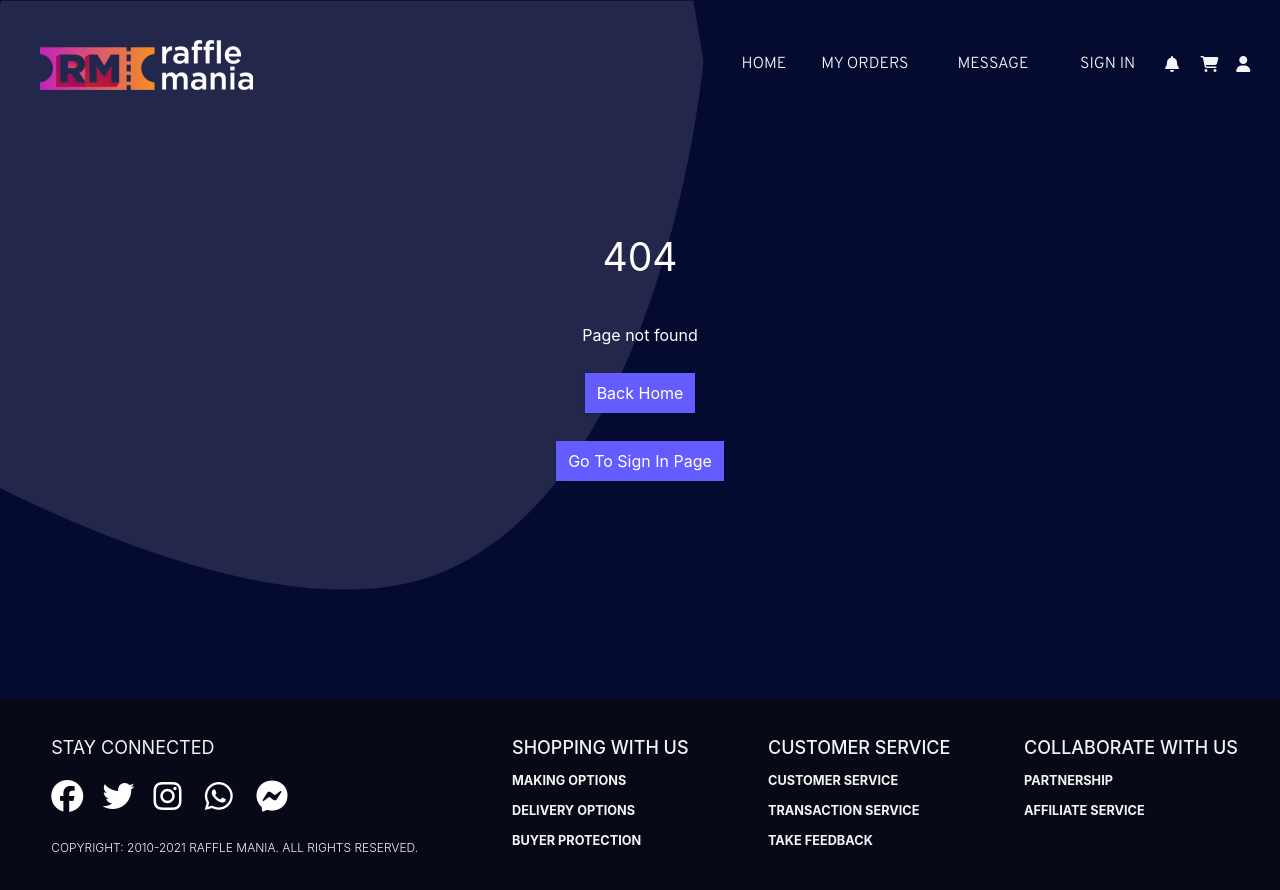
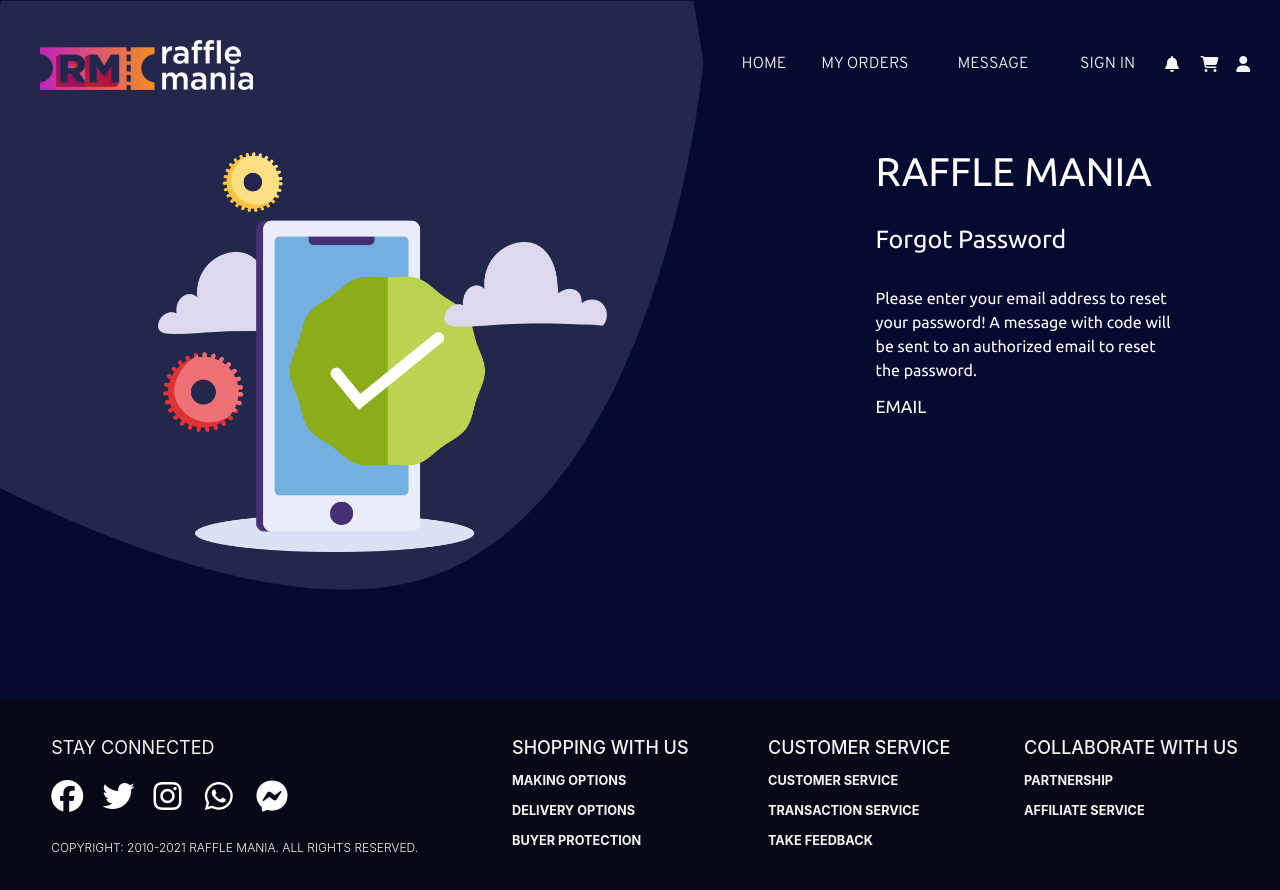
Before and after one commit to AbdAska/1stProject, a React (Create React App) app: page /Resett in a window 1280 px wide. Shown: the top 890 px of the page. Built offline with nearby package versions, Linux system fonts and the light colour scheme.

Commit message:
first commit

```diff
--- a/src/App.js
+++ b/src/App.js
@@ -7,6 +7,7 @@ import Ongoing from './ongoing';
 import Getin from './pages/Getin';
 import Dashboard from './pages/Dashboard';
 import ResetPass from './pages/resetpass';
+import Resett from './pages/Resett';
 
 // function App() {
 //   return <BrowserRouter>
@@ -54,12 +55,15 @@ function App() {
     <Route path='message' element={<Ongoing/>}/>
     {/* clearly we dont need slashes in paths in version 6/// also contents of the components can also be written in routes in element tags */}
     <Route path='signin' element={<Getin/>}/>
+    <Route path='Dashboard' element={<Dashboard/>}/>
+
     <Route path='notifications' element={<Ongoing/>}/>
     <Route path='cart' element={<Ongoing/>}/>
     <Route path='reset' element={<ResetPass/>}/>
+    <Route path='Resett' element={<Resett/>}/>
     <Route path='Signup' element={<Ongoing/>}/>
     <Route path='*' element={<Error/>}/>
-    <Route path='Dashboard' element={<Dashboard/>}/>
+
     </Route>
     {/* so here we have enclosed or nested all other components inside the home one */}
 
--- /dev/null
+++ b/src/pages/Resett.js
@@ -0,0 +1,21 @@
+import { Link } from "react-router-dom";
+import image from './image.png'
+const Resett = () =>{
+return <div className="A29">
+     <img src={image} className='AI' alt={image}></img>
+     <div className='A30'>
+     <form>
+         <h1 style={{lineHeight:'100%'}}>RAFFLE MANIA</h1>
+         <h4 style={{lineHeight:'200%', color:'white'}}>Forgot Password</h4>
+         <p style={{lineHeight:'150%'}}>Please enter your email address to reset your password! A message with code will be sent to an authorized email to reset the password.</p>
+         <div className='inputcon'>
+
+            <h5>Email</h5>
+
+        </div> <br/>
+
+         </form>
+         </div>
+         </div>
+}
+export default Resett;
--- a/src/pages/resetpass.js
+++ b/src/pages/resetpass.js
@@ -14,7 +14,7 @@ const [values, setValues] =useState({email:""})
     const handleFormSubmit = (event) =>{
     event.preventDefault();
     setError(Validation(values));
-   {!values.email ||navigate("/Dashboa")}
+   {!values.email ||!/\S+@\S+\.\S+/.test(values.email) || navigate("/Resett")}
     }
 
     return <div className="A29">
```
Also changed, not shown: src/pages/ProtectedRoute.js (added, +8 -0 lines), src/pages/image.png (added).
